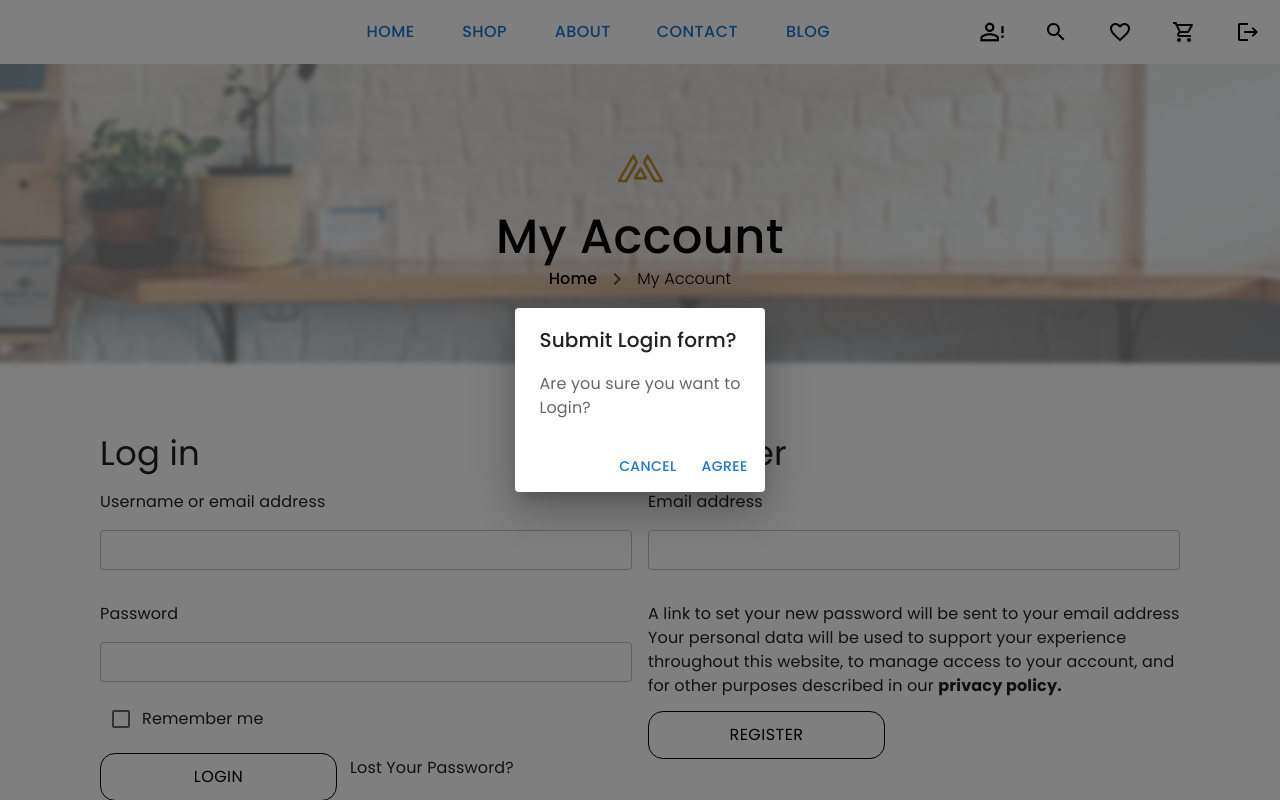
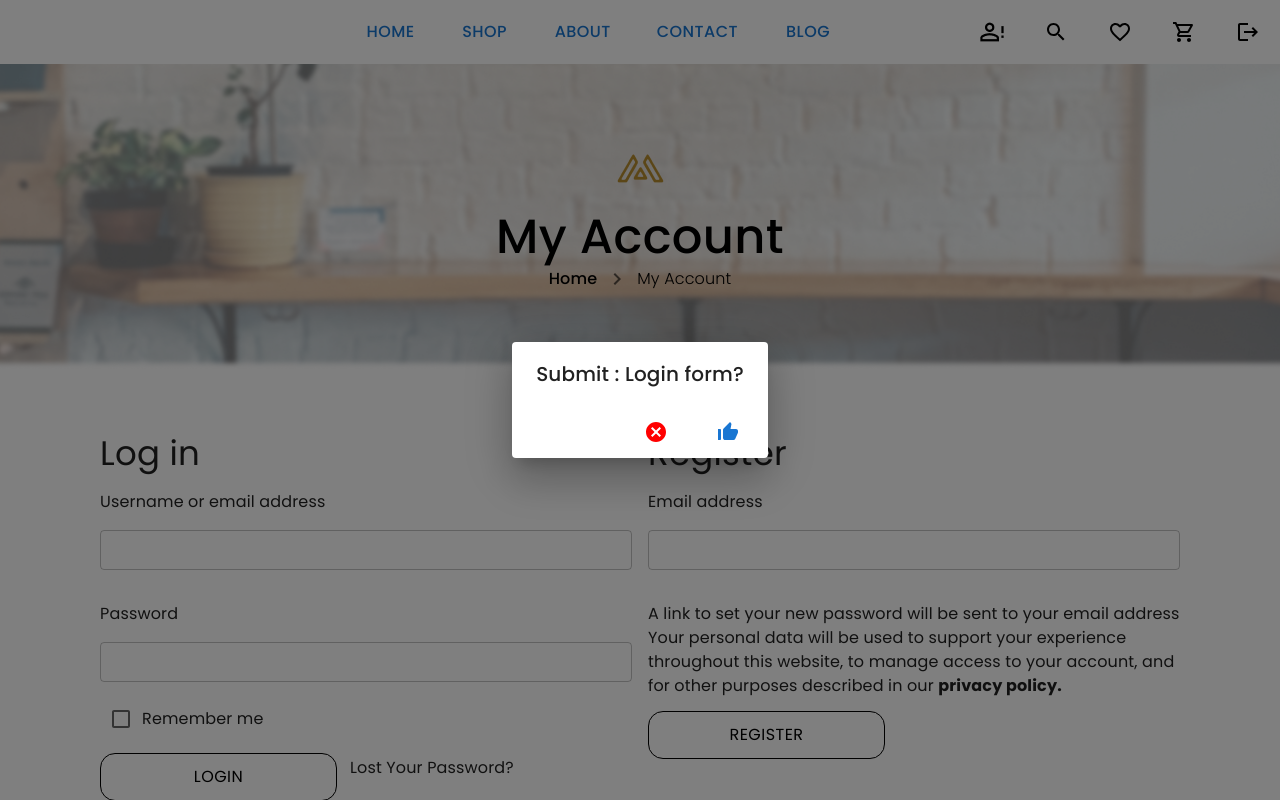
Before and after one commit to PriscillaAkumu/Ecommerce-Project, a React (Vite) app: page /checkout in a window 1280 px wide. Both pictures are taken after a click on the button "LOGIN". Shown: the part 11-811 px from the top of the page. Built offline with nearby package versions, Linux system fonts and the light colour scheme; no server answers.

Commit message:
made changes

```diff
--- a/src/components/Checkout/Billing.jsx
+++ b/src/components/Checkout/Billing.jsx
@@ -179,7 +179,6 @@ export default function Billing({ register, control, handleSubmit, formState })
         />{' '}
         Direct Bank Transfer
         <br />
-        {/* <label htmlFor="field-sun"> */}
         <input
           {...register('paymentMode', {
             required: 'Select a payment mode',
@@ -196,8 +195,8 @@ export default function Billing({ register, control, handleSubmit, formState })
         </Typography>
       </div>
 
-      <div>
-        <Typography variant='body-2'>
+      <div style={{marginTop:"20px"}}>
+        <Typography variant='body-2' >
           Your personal data will be used to support your experience <br />
           throughout this website, to manage access to your account and for other purposes described
           in our <b>privacy policy.</b>
--- a/src/components/Modals/Dialog.jsx
+++ b/src/components/Modals/Dialog.jsx
@@ -2,9 +2,9 @@ import * as React from 'react';
 import Button from '@mui/material/Button';
 import Dialog from '@mui/material/Dialog';
 import DialogActions from '@mui/material/DialogActions';
-import DialogContent from '@mui/material/DialogContent';
-import DialogContentText from '@mui/material/DialogContentText';
 import DialogTitle from '@mui/material/DialogTitle';
+import CancelIcon from '@mui/icons-material/Cancel';
+import ThumbUpAltIcon from '@mui/icons-material/ThumbUpAlt';
 import { useForm } from 'react-hook-form';
 
 export default function FormDialog({ type, sx, label, register }) {
@@ -32,17 +32,14 @@ export default function FormDialog({ type, sx, label, register }) {
       </Button>
       <Dialog open={open} onClose={handleClose}>
         <form onSubmit={handleSubmit(onSubmit)} noValidate>
-          <DialogTitle>Submit {type} form?</DialogTitle>
-          <DialogContent>
-            <DialogContentText>
-              Are you sure you want to
-              <br />
-              {`${label ? label : ''}`}?
-            </DialogContentText>
-          </DialogContent>
+          <DialogTitle>Submit : {type} form?</DialogTitle>
           <DialogActions>
-            <Button onClick={handleClose}>Cancel</Button>
-            <Button type='submit'>Agree</Button>
+            <Button onClick={handleClose}>
+              <CancelIcon sx={{color:"red"}}/>
+            </Button>
+            <Button type='submit'>
+              <ThumbUpAltIcon  />
+            </Button>
           </DialogActions>
         </form>
       </Dialog>
--- a/src/components/Navbar/Navbar.jsx
+++ b/src/components/Navbar/Navbar.jsx
@@ -99,13 +99,13 @@ const Navbar = () => {
                     <img src={User} alt='user' />
                   </Button>
                   </Tooltip>
-                <Tooltip title='favorite' arrow>
+                <Tooltip title='search' arrow>
                 <Button style={myButton}>
                     <SearchOutlinedIcon />
                   </Button>
                 </Tooltip>
 
-                  <Tooltip title='search' arrow>
+                  <Tooltip title='favorite' arrow>
                   <Button style={myButton}>
                     <FavoriteBorderOutlinedIcon />
                   </Button>
```
